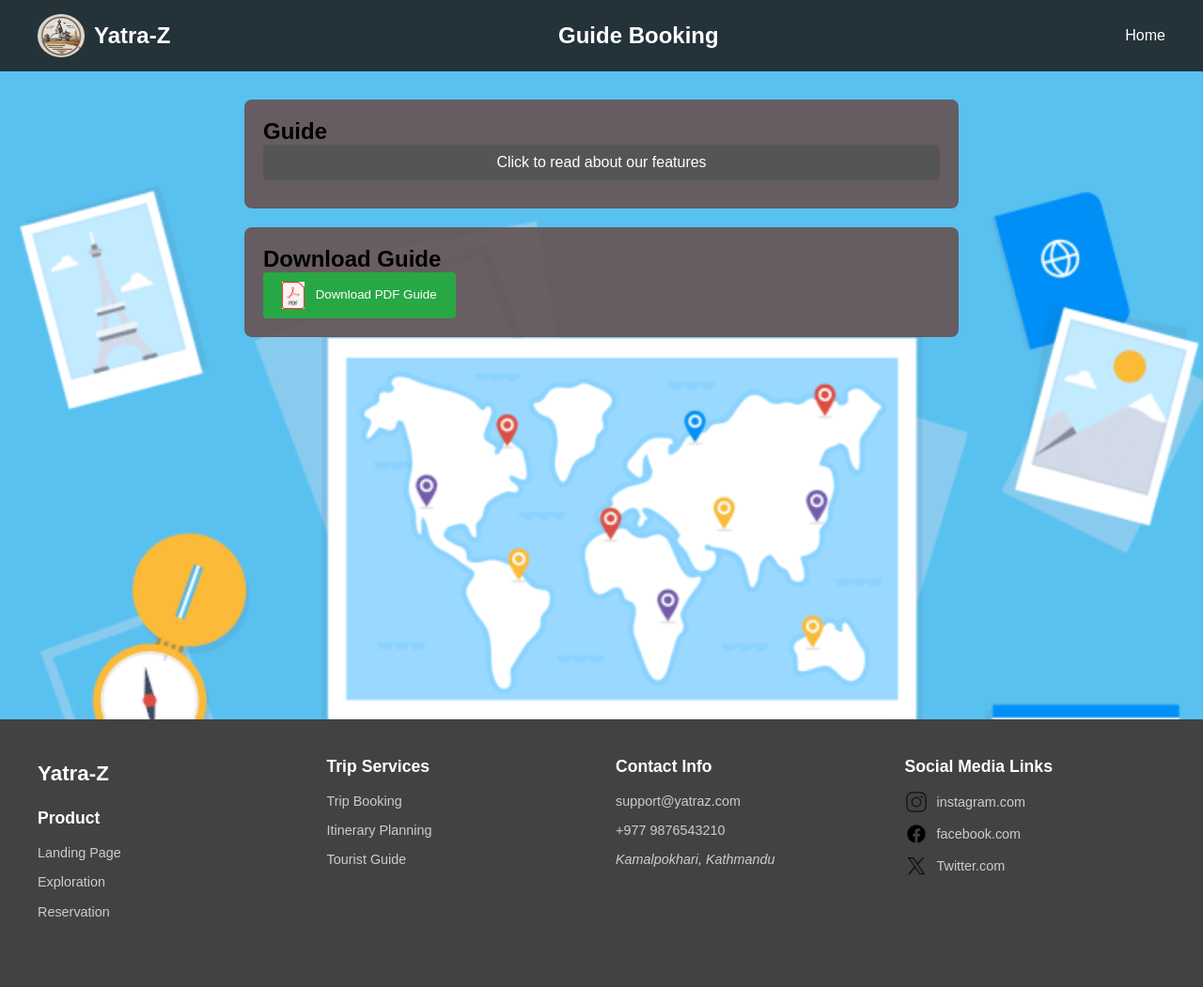
After one commit to Prajjwal-dev/Yatra-Z, a PHP site: page /guide_book.html in a window 1280 px wide. The commit adds this page. Shown: the whole page at 94% size. Run offline with PHP 8.4, Linux system fonts and the light colour scheme.

Commit message:
Project Complete

```diff
--- /dev/null
+++ b/guide_book.css
@@ -0,0 +1,223 @@
+* {
+    margin: 0;
+    padding: 0;
+    box-sizing: border-box;
+    font-family: 'Arial', sans-serif;
+}
+
+body {
+    background-image: url(img/bg2.gif);
+    background-size: cover;
+    background-position: center;
+    min-height: 100vh;
+}
+
+/* Header Styles */
+header {
+    background-color: rgba(31, 35, 39, 0.9);
+    padding: 15px 20px;
+    position: relative;
+}
+
+.header-content {
+    display: flex;
+    align-items: center;
+    justify-content: space-between;
+    max-width: 1200px;
+    margin: 0 auto;
+}
+
+.logo-brand {
+    display: flex;
+    align-items: center;
+}
+
+.logo {
+    width: 50px; /* Adjust based on your logo size */
+    height: auto;
+    border-radius: 50%;
+    margin-right: 10px;
+}
+
+.brand-name {
+    font-size: 24px;
+    color: white;
+}
+
+.page-title {
+    text-align: center;
+    font-size: 24px;
+    color: white;
+    flex-grow: 1;
+}
+
+nav ul {
+    list-style: none;
+    display: flex;
+    align-items: center;
+}
+
+nav ul li a {
+    color: white;
+    text-decoration: none;
+    margin-left: 20px;
+}
+
+/* Main Content Styles */
+main {
+    padding: 30px 20px;
+    max-width: 800px;
+    margin: 0 auto;
+    min-height: calc(100vh - 160px);
+}
+
+.description-section,
+.download-section {
+    background-color: rgba(102, 83, 83, 0.9);
+    padding: 20px;
+    border-radius: 8px;
+    margin-bottom: 20px;
+}
+
+button {
+    background-color: #28a745;
+    color: white;
+    padding: 10px 20px;
+    border: none;
+    border-radius: 4px;
+    cursor: pointer;
+}
+
+button:hover {
+    background-color: #218838;
+}
+
+.pdf-icon {
+    width: 24px;
+    margin-right: 8px;
+    vertical-align: middle;
+}
+
+.description-box {
+    cursor: pointer;
+    background-color: #555;
+    color: white;
+    padding: 10px;
+    border-radius: 5px;
+    margin-bottom: 10px;
+    text-align: center;
+    transition: background-color 0.3s ease;
+}
+
+.description-box:hover {
+    background-color: #444;
+}
+
+.description-content {
+    display: none;
+    background-color: white;
+    color: black;
+    padding: 10px;
+    border-radius: 5px;
+    max-height: 0;
+    overflow: hidden;
+    transition: max-height 0.5s ease-out, padding 0.5s ease-out;
+}
+
+.description-content.active {
+    display: block;
+    max-height: 500px; /* Adjust as needed */
+    padding: 10px;
+}
+
+/* Footer Styles */
+.footer-container {
+    background-color: #424242;
+    padding: 40px 20px;
+    margin-top: 50px;
+}
+
+.footer {
+    max-width: 1200px;
+    margin: 0 auto;
+    display: flex;
+    justify-content: space-between;
+    gap: 30px;
+    flex-wrap: wrap;
+}
+
+.footer-div {
+    flex: 1;
+    min-width: 200px;
+    margin-bottom: 20px;
+}
+
+.footer-div h6 {
+    color: #fff;
+    font-size: 1.1rem;
+    margin-bottom: 15px;
+}
+
+.footer-div p,
+.footer-div address {
+    color: #ccc;
+    font-size: 0.9rem;
+    line-height: 1.6;
+    margin-bottom: 8px;
+}
+
+.links {
+    display: flex;
+    align-items: center;
+    gap: 10px;
+    margin-bottom: 10px;
+}
+
+.links img {
+    width: 24px;
+    height: 24px;
+}
+
+.links a {
+    color: #ccc;
+    text-decoration: none;
+    font-size: 0.9rem;
+}
+
+.links a:hover {
+    color: #fff;
+}
+
+.head p {
+    font-size: 1.4rem;
+    font-weight: bold;
+    color: #fff;
+    margin-bottom: 20px;
+}
+
+/* Responsive Design */
+@media (max-width: 768px) {
+    .wrapper {
+        width: 90%;
+        padding: 20px;
+    }
+
+    .footer {
+        flex-direction: column;
+        text-align: center;
+    }
+
+    .links {
+        justify-content: center;
+    }
+}
+
+@media (max-height: 700px) {
+    .wrapper {
+        margin: 20px auto;
+    }
+
+    .footer-container {
+        padding: 20px;
+    }
+}
--- /dev/null
+++ b/guide_book.html
@@ -0,0 +1,114 @@
+<!DOCTYPE html>
+<html lang="en">
+<head>
+    <meta charset="UTF-8">
+    <meta name="viewport" content="width=device-width, initial-scale=1.0">
+    <title>Guide Booking - Yatra-Z</title>
+    <link rel="stylesheet" href="guide_book.css">
+</head>
+<body>
+    <!-- Header -->
+    <header>
+        <div class="header-content">
+            <div class="logo-brand">
+                <img src="img/logo.png" alt="Logo" class="logo">
+                <h1 class="brand-name">Yatra-Z</h1>
+            </div>
+            <h1 class="page-title">Guide Booking</h1>
+            <nav>
+                <ul>
+                    <li><a href="index.html">Home</a></li>
+                </ul>
+            </nav>
+        </div>
+    </header>
+
+    <!-- Main Content -->
+    <main>
+        <!-- Guide Description Section -->
+        <div class="description-section">
+            <h2>Guide</h2>
+            <div class="description-box" onclick="toggleDescription()">Click to read about our features</div>
+            <div class="description-content">
+                <p>Yatra-Z offers a comprehensive tourism experience with various features:</p>
+                <ul>
+                    <li><strong>Booking:</strong> Easily book trips, guides, and accommodations.</li>
+                    <li><strong>Travel Wiki:</strong> Access detailed information about destinations.</li>
+                    <li><strong>Interactive Map:</strong> Explore locations with our interactive map.</li>
+                    <li><strong>Customizable Itineraries:</strong> Plan your trip with customizable itineraries.</li>
+                    <li><strong>Events:</strong> Stay updated with local events and festivals.</li>
+                    <li><strong>Translation Tools:</strong> Communicate easily with built-in translation tools.</li>
+                </ul>
+            </div>
+        </div>
+
+        <!-- Download PDF Section -->
+        <div class="download-section">
+            <h2>Download Guide</h2>
+            <button onclick="downloadPDF()">
+                <img src="img/pdf_icon.png" alt="PDF Icon" class="pdf-icon">
+                Download PDF Guide
+            </button>
+        </div>
+    </main>
+
+    <!-- Footer -->
+    <div class="footer-container">
+        <div class="footer">
+            <div class="footer-div">
+                <div class="head">
+                    <p>Yatra-Z</p>
+                </div>
+                <h6>Product</h6>
+                <p>Landing Page</p>
+                <p>Exploration</p>
+                <p>Reservation</p>
+            </div>
+            <div class="footer-div">
+                <h6>Trip Services</h6>
+                <p>Trip Booking</p>
+                <p>Itinerary Planning</p>
+                <p>Tourist Guide</p>
+            </div>
+            <div class="footer-div">
+                <h6>Contact Info</h6>
+                <p>support@yatraz.com</p>
+                <p>+977 9876543210</p>
+                <address>Kamalpokhari, Kathmandu</address>
+            </div>
+            <div class="footer-div">
+                <h6>Social Media Links</h6>
+                <div class="links">
+                    <img src="img/icons8-instagram-50.png" alt="Instagram" class="image">
+                    <a href="#">instagram.com</a>
+                </div>
+                <div class="links">
+                    <img src="img/facebook icon.png" alt="Facebook" class="image">
+                    <a href="#">facebook.com</a>
+                </div>
+                <div class="links">
+                    <img src="img/icons8-twitter-50.png" alt="Twitter" class="image">
+                    <a href="#">Twitter.com</a>
+                </div>
+            </div>
+        </div>
+    </div>
+
+    <script>
+        function bookGuide() {
+            // Implement booking logic here
+            document.getElementById('bookingStatus').textContent = "Guide booked successfully!";
+        }
+
+        function downloadPDF() {
+            // Implement PDF download logic here
+            window.open('Yatra-Z_guide_book.pdf', '_blank');
+        }
+
+        function toggleDescription() {
+            const content = document.querySelector('.description-content');
+            content.classList.toggle('active');
+        }
+    </script>
+</body>
+</html>
```
Also changed, not shown: index.html (+64 -7 lines), index_style.css (+53 -29 lines), explorationCss.css (line endings or trailing spaces), explorationPage.html (line endings or trailing spaces), img/bg3.gif (added), img/pdf_icon.png (added), 1 other file.
